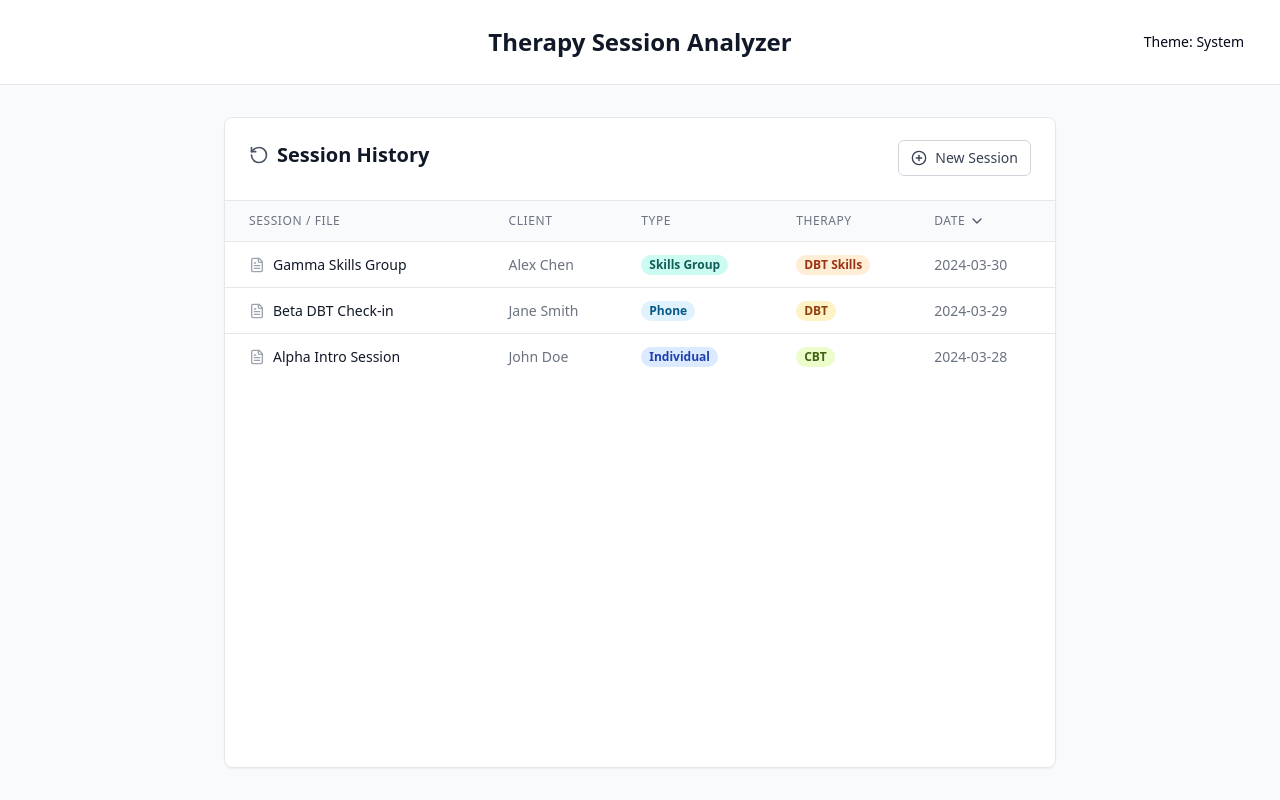
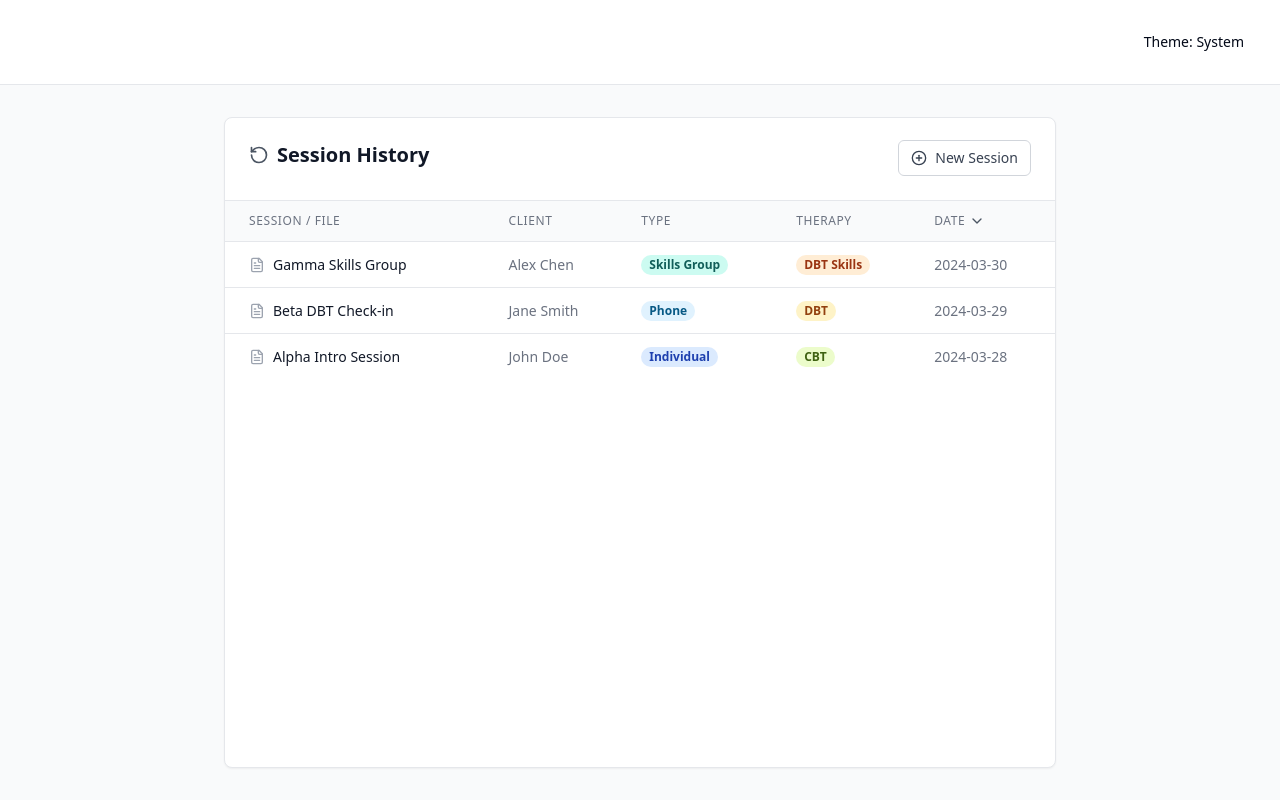
Before and after one commit to radekstepan/therascript, a React app in the folder ui/: page / in a window 1280 px wide. Built offline with nearby package versions, Linux system fonts and the light colour scheme.

Commit message:
fix: remove h1

```diff
--- a/ui/src/App.tsx
+++ b/ui/src/App.tsx
@@ -56,13 +56,6 @@ return (
              {/* Adjust width based on your button/layout needs */}
              <div className="w-24 md:w-32"></div>
 
-             {/* Title */}
-             <h1 className={cn(
-                "text-center text-xl sm:text-2xl font-bold flex-grow", // Added flex-grow
-                "text-gray-900 dark:text-gray-100"
-             )}>
-                 Therapy Session Analyzer
-             </h1>
              {/* Theme Toggle Button */}
              {/* Adjust width based on your button/layout needs */}
              <div className="w-24 md:w-32 flex justify-end">
```
